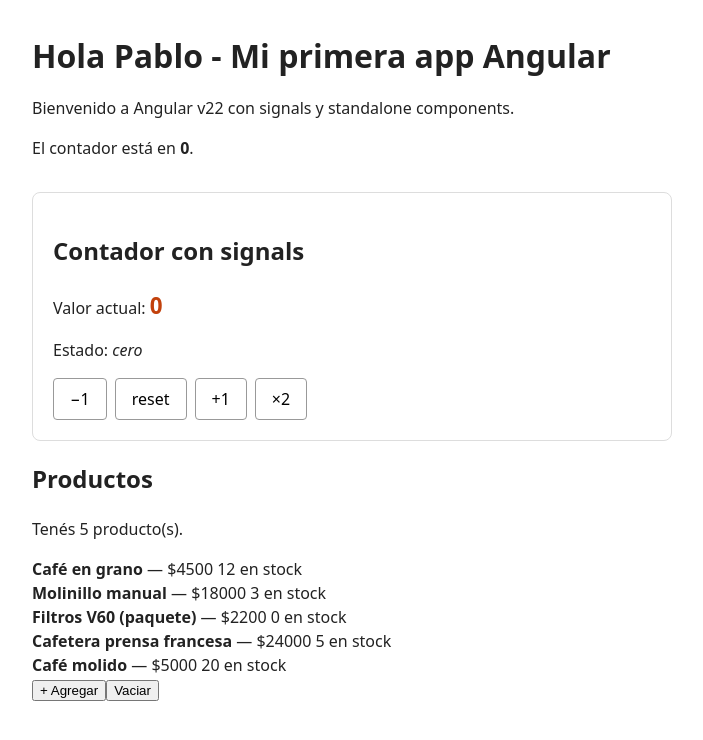
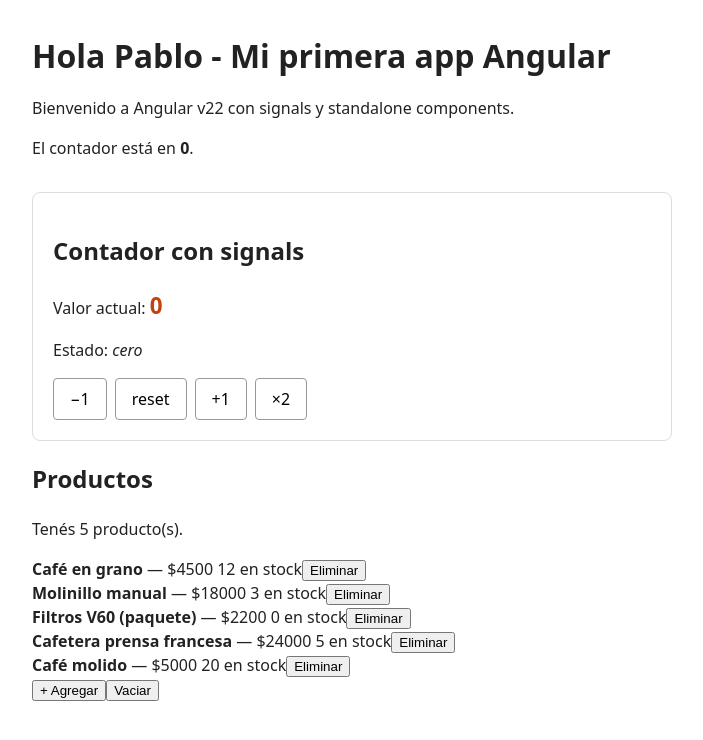
Before and after one commit to notariopablomarcelo/estudio, an Angular app in the folder ejercicio-04/: page / in a window 1280 px wide. Shown: the top 740 px of the page, without its empty margins (288-991 px from the left). Built offline with nearby package versions, Linux system fonts and the light colour scheme.

Commit message:
Eliminar

```diff
--- a/ejercicio-04/src/app/lista-productos/lista-productos.html
+++ b/ejercicio-04/src/app/lista-productos/lista-productos.html
@@ -9,6 +9,7 @@
     <div class="producto">
       <strong>{{ p.name }}</strong> — ${{ p.price }}
       <span>{{ p.stock }} en stock</span>
+      <button (click)="svc.eliminar(p.id)">Eliminar</button>
     </div>
   } @empty {
     <p>No hay productos.</p>
--- a/ejercicio-04/src/app/productos.ts
+++ b/ejercicio-04/src/app/productos.ts
@@ -30,4 +30,11 @@
   vaciar() {
     this.productos.set([]);
   }
+
+  eliminar(id: number) {
+    const nuevos = this.productos().filter(p => p.id != id);
+    this.productos.set([...nuevos]);
+
+    //this.productos.update(list => [...list.filter(p => p.id != id)]);
+  }
 }
```
